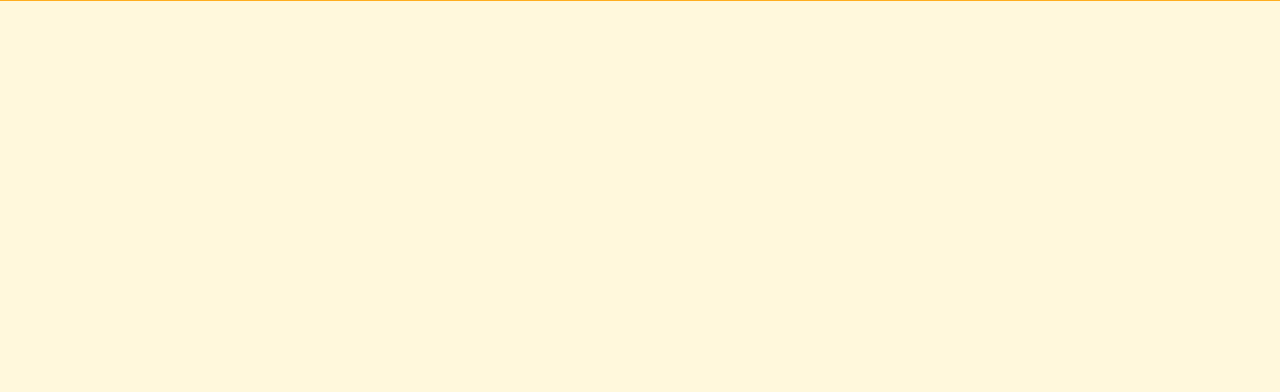
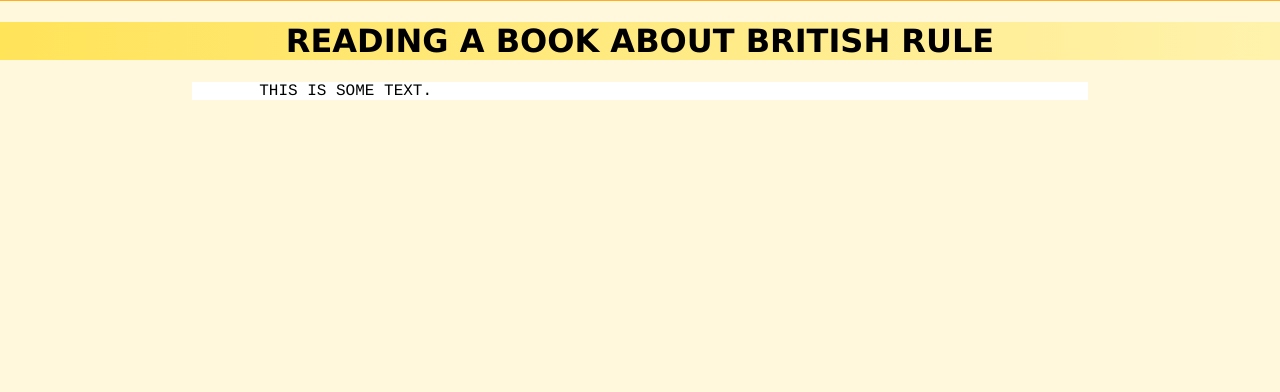
Before and after one commit to abhishekshahane/the-old-shekwrites, a Flask app: page /blogposts/book in a window 1280 px wide. Shown: the part 389-781 px from the top of the page. Run offline with Flask 2, Linux system fonts and the light colour scheme; some libraries are stand-ins or nearby versions.

Commit message:
Update book.html

```diff
--- a/templates/book.html
+++ b/templates/book.html
@@ -11,4 +11,8 @@ Book
     <li><a href="/contact" id="bigger">Contact me</a></li>
     <li id="b">Made by @AbhishekShahane</li>
 </ul>
+<h1 id="center">Reading a book about British rule</h1>
+<div id="white">
+	<p id="smaller">This is some text.</p>
+</div>
 {% endblock %}
```
